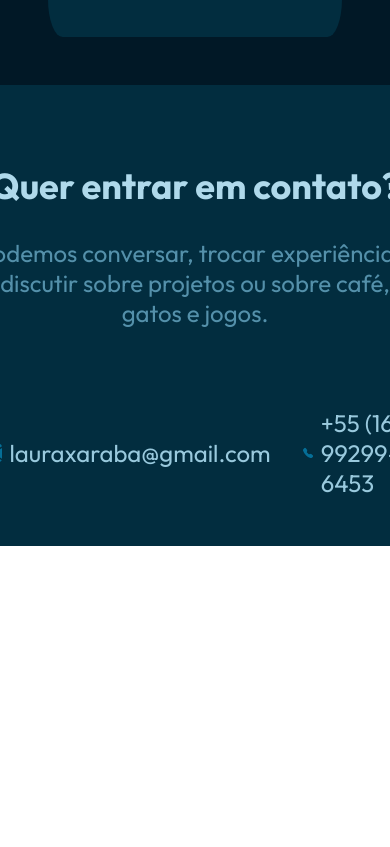
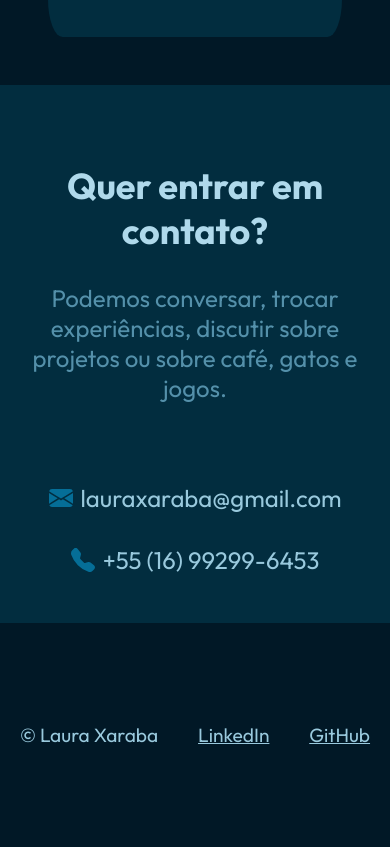
Before and after one commit to Laura-Xaraba/portfolio-website, a plain HTML site: page index.html in a window 390 px wide. Shown: the part 7633-8480 px from the top of the page. Before the commit the page ends 8179 px from the top, so only its background shows below. Drawn offline with Linux system fonts and the light colour scheme.

Commit message:
criação da seção "footer"

```diff
--- a/index.html
+++ b/index.html
@@ -170,8 +170,17 @@
 
     <!-- Footer com copyright e link para LinkedIn e GitHub -->
     <section id="footer">
-
-
+        <div class="container">
+            <div class="copyright">
+                <p>© Laura Xaraba</p>
+            </div>
+            <div class="linkedin">
+                <a href="www.linkedin.com/in/laura-alves-xaraba-59b2bb228"><p>LinkedIn</p></a>
+            </div>
+            <div class="github">
+                <a href="https://github.com/LauraXaraba"><p>GitHub</p></a>
+            </div>
+        </div>
     </section>
 
 </body>
--- a/style.css
+++ b/style.css
@@ -352,6 +352,23 @@ hr {
     color: #056E97;
 }
 
+#footer .container {
+    background-color: #011826;
+    height: 10rem;
+    display: flex;
+    flex-direction: row;
+    padding: 2rem 0;
+    justify-content: space-around;
+    align-items: center;
+}
+
+#footer a {
+    color: #99C9DD;
+}
+
+#footer p {
+    font-size: 1.2rem;
+}
 
 @media (max-width: 767px) {
 
@@ -508,6 +525,16 @@ hr {
         justify-content: center;
         padding: 1.5rem;
     }
+
+    #contact .container {
+        display: flex;
+        flex-direction: column;
+        background-color: #022D3F;
+        padding: 3rem 5%;
+        place-content: center;
+        place-items: center;
+        gap: 2rem;
+    }
 }
 
 @media (min-width: 768px) and (max-width: 992px) {
```
